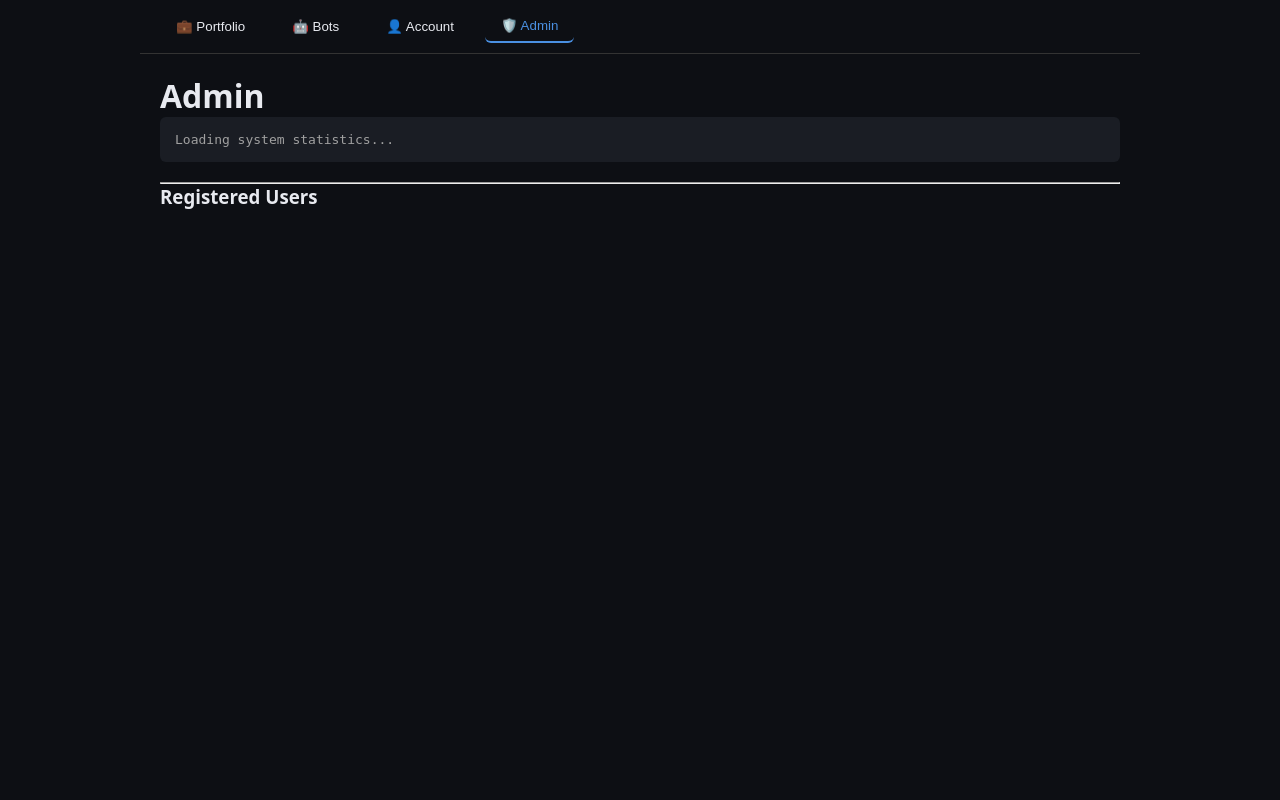
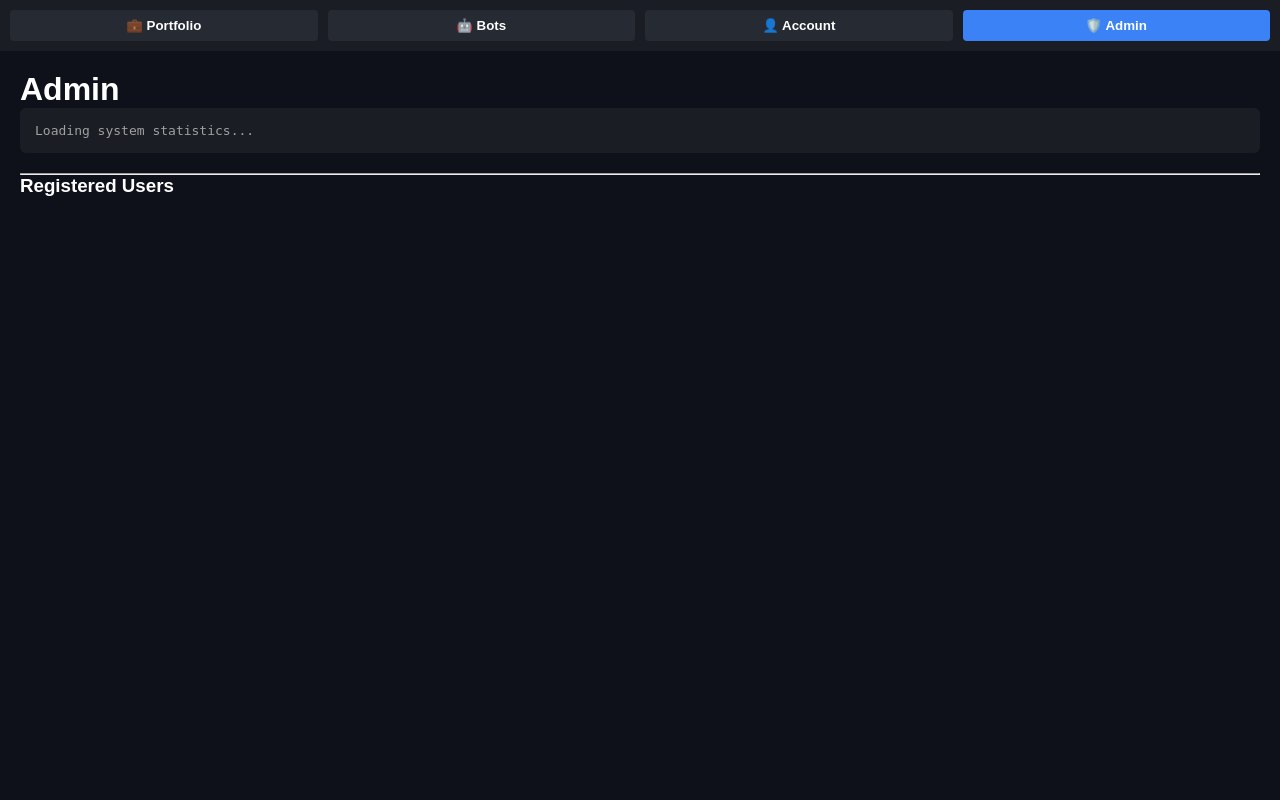
Before and after one commit to matthewlloydwalter-svg/Alpha-Bot-Trader-, a FastAPI app: page /admin in a window 1280 px wide. Run offline with FastAPI, Linux system fonts and the light colour scheme.

Commit message:
Update style.css

```diff
--- a/static/style.css
+++ b/static/style.css
@@ -4,65 +4,63 @@
     box-sizing: border-box;
 }
 
+/* 2. Body - Set up the foundation */
 body {
-  font-family: system-ui, -apple-system, sans-serif;
-  background: #0d0f14;
-  color: #e8eaf0;
+    background-color: #0f111a;
+    color: #ffffff;
+    font-family: sans-serif;
+    min-height: 100vh;
     display: flex;
-  flex-direction: column;
-  align-items: center;
+    flex-direction: column; /* Force vertical stacking */
 }
 
+/* 3. Navigation Bar */
 .nav {
     display: flex;
-  gap: 15px;
+    background-color: #1a1d24;
+    padding: 10px;
+    gap: 10px;
     width: 100%;
-  max-width: 1000px;
-  padding: 10px 20px;
-  background: #0d0f14;
-  border-bottom: 1px solid #333;
 }
 
-/* OVERRIDE the global button style for nav tabs */
 .nav-tab {
-  width: auto; /* Buttons will only be as wide as the text */
     padding: 8px 16px;
-  background: transparent;
-  color: #e8eaf0;
-  font-weight: 400;
+    background: #252a33;
+    color: #ffffff;
     border: none;
+    border-radius: 4px;
     cursor: pointer;
 }
 
 .nav-tab.active {
-  border-bottom: 2px solid #4a90e2;
-  color: #4a90e2;
+    background: #3b82f6;
 }
 
+/* 4. Main Page Content */
 .page {
-  width: 100%;
-  max-width: 1000px;
+    flex: 1; /* Pushes the footer/content to fill remaining space */
     padding: 20px;
 }
 
-#signup-form {
-  width: 100%;
-  max-width: 400px;
-  margin-top: 20px;
+/* 5. Admin Page Specific Styles */
+#stats-content {
+    background: #1a1d24;
+    padding: 15px;
+    border-radius: 6px;
+    margin-bottom: 20px;
+    color: #a0a0a0;
+    font-family: monospace;
 }
 
-input {
-  display: block;
-  width: 100%;
-  margin-bottom: 12px;
-  padding: 12px;
-  background: #1a1d24;
-  border: 1px solid #333;
-  color: #e8eaf0;
-  border-radius: 6px;
+#users-list {
+    list-style-type: none;
+    padding: 0;
 }
 
-button {
+#users-list li {
+    padding: 10px;
+    border-bottom: 1px solid #333;
+}button {
   width: 100%;
   padding: 12px;
   background: #4a90e2;
```
Lines whose indentation alone changed are shown as unchanged.
